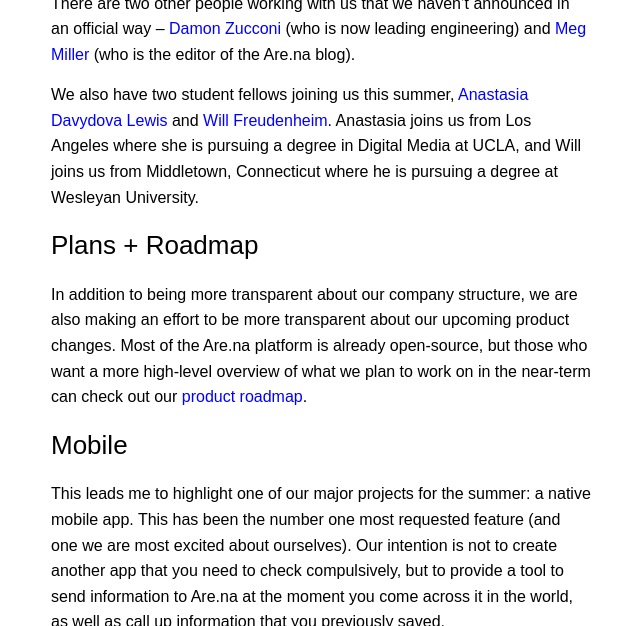
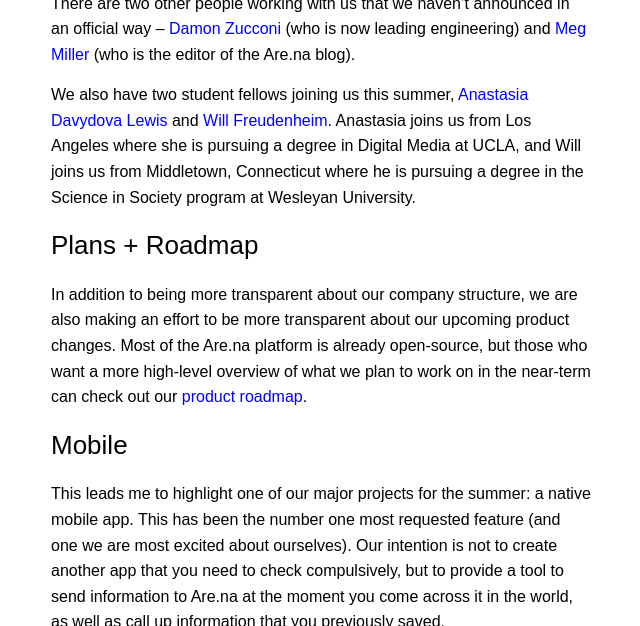
Before and after one commit to aredotna/building, a Jekyll site: the page built from _posts/2017-07-05-summer-update.markdown, in a window 1280 px wide and 900 px high, scrolled down 2016 px, cut to the strip 148-774 px from the top of the window. Shown: the whole strip, without its empty margins (319-959 px from the left). Built offline with Jekyll 4.4.1, drawn with Linux system fonts in a browser that asks for light colours.

Commit message:
Edits Will's bio

```diff
--- a/_posts/2017-07-05-summer-update.markdown
+++ b/_posts/2017-07-05-summer-update.markdown
@@ -25,7 +25,7 @@
 
 There are two other people working with us that we haven't announced in an official way – [Damon Zucconi](https://www.are.na/damon-zucconi) (who is now leading engineering) and [Meg Miller](https://www.are.na/meg-miller) (who is the editor of the Are.na blog).
 
-We also have two student fellows joining us this summer, [Anastasia Davydova Lewis](https://www.are.na/anastasia-davydova-lewis) and [Will Freudenheim](https://www.are.na/will-freudenheim). Anastasia joins us from Los Angeles where she is pursuing a degree in Digital Media at UCLA, and Will joins us from Middletown, Connecticut where he is pursuing a degree at Wesleyan University.
+We also have two student fellows joining us this summer, [Anastasia Davydova Lewis](https://www.are.na/anastasia-davydova-lewis) and [Will Freudenheim](https://www.are.na/will-freudenheim). Anastasia joins us from Los Angeles where she is pursuing a degree in Digital Media at UCLA, and Will joins us from Middletown, Connecticut where he is pursuing a degree in the Science in Society program at Wesleyan University.
 
 ### Plans + Roadmap
 In addition to being more transparent about our company structure, we are also making an effort to be more transparent about our upcoming product changes. Most of the Are.na platform is already open-source, but those who want a more high-level overview of what we plan to work on in the near-term can check out our [product roadmap](https://github.com/aredotna/ervell/projects/1).
```
